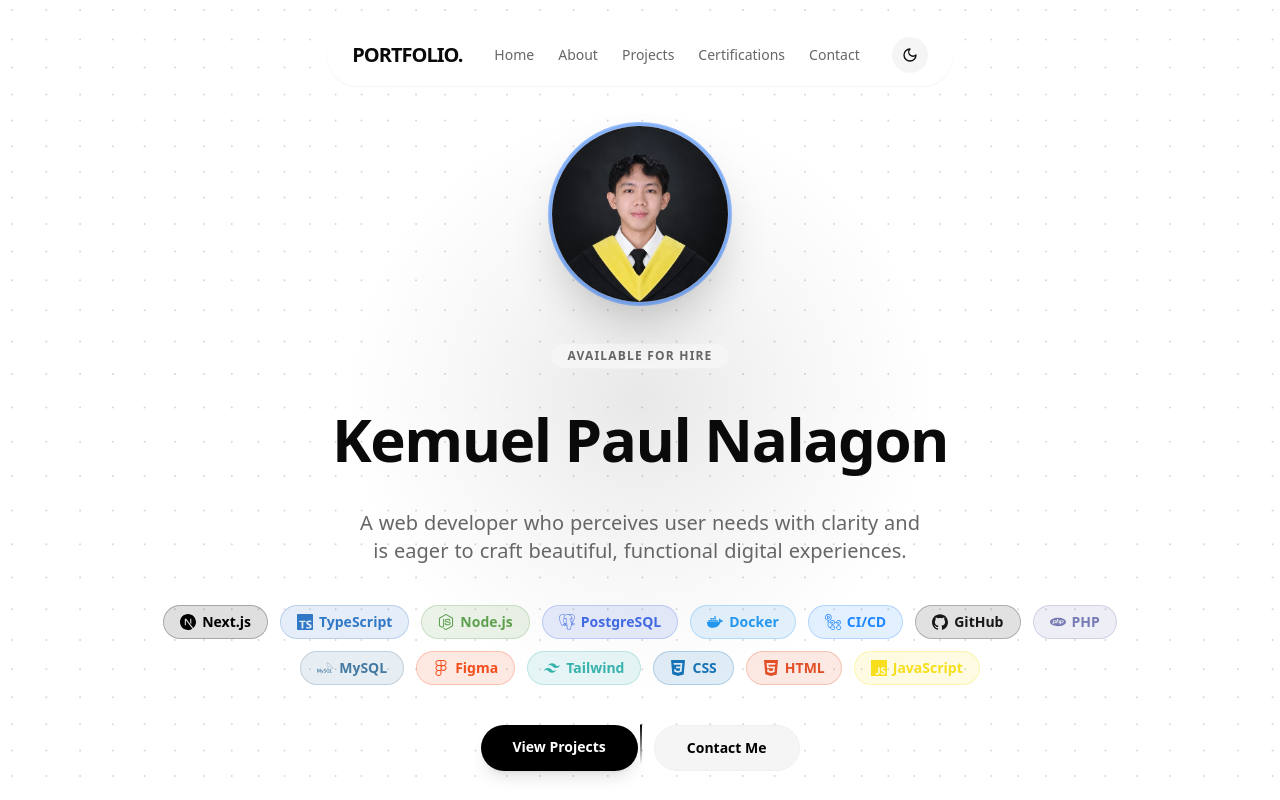
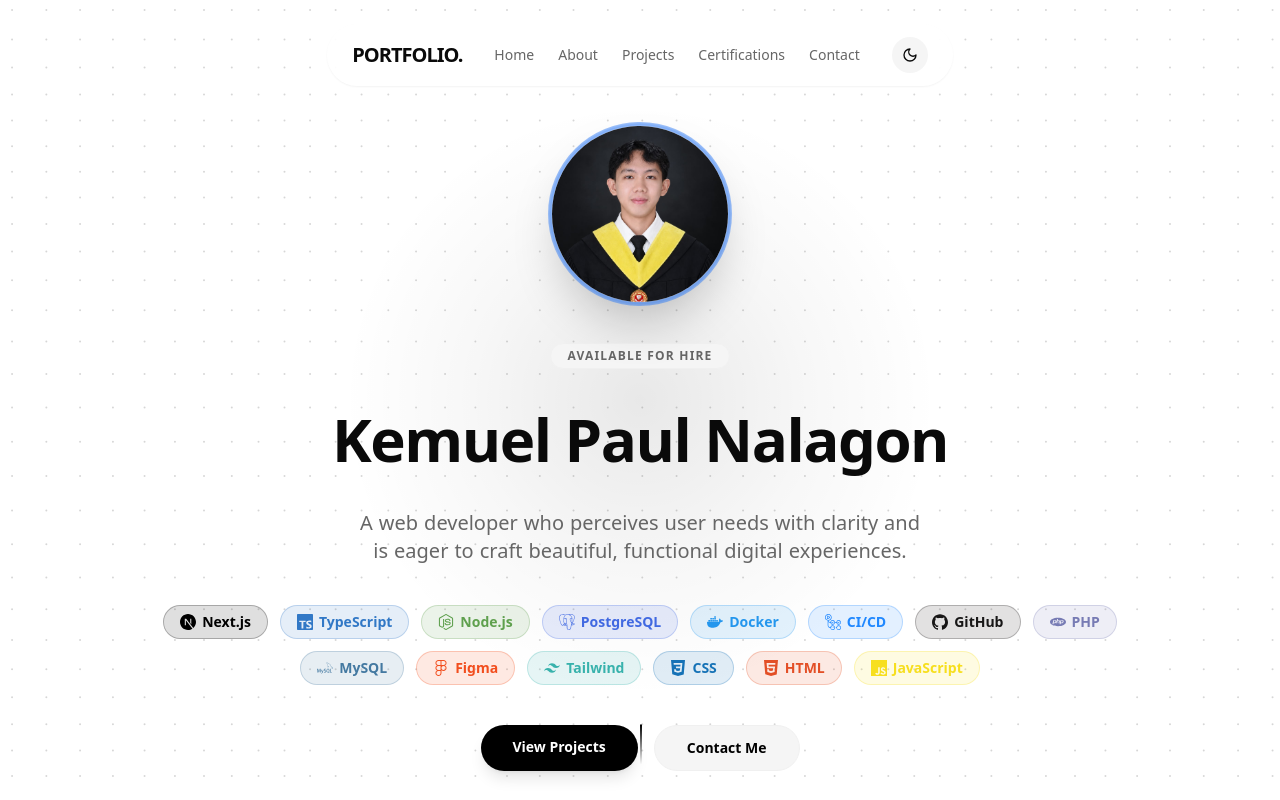
Before and after one commit to KEmsss11/Portfolio, a Next.js app: page / in a window 1280 px wide. Shown: the top 800 px of the page. Built offline with nearby package versions, Linux system fonts and the light colour scheme.

Commit message:
fix: fixed the positionin profile

```diff
--- a/src/components/Hero.tsx
+++ b/src/components/Hero.tsx
@@ -202,7 +202,7 @@ export function Hero() {
               src="/Profile1.png"
               alt="Profile photo"
               fill
-              className="object-cover object-top"
+              className="object-cover object-[center_15%]"
               onError={(e: React.SyntheticEvent<HTMLImageElement>) => {
                 // Fallback to gradient avatar if no image
                 const target = e.target as HTMLImageElement
```
